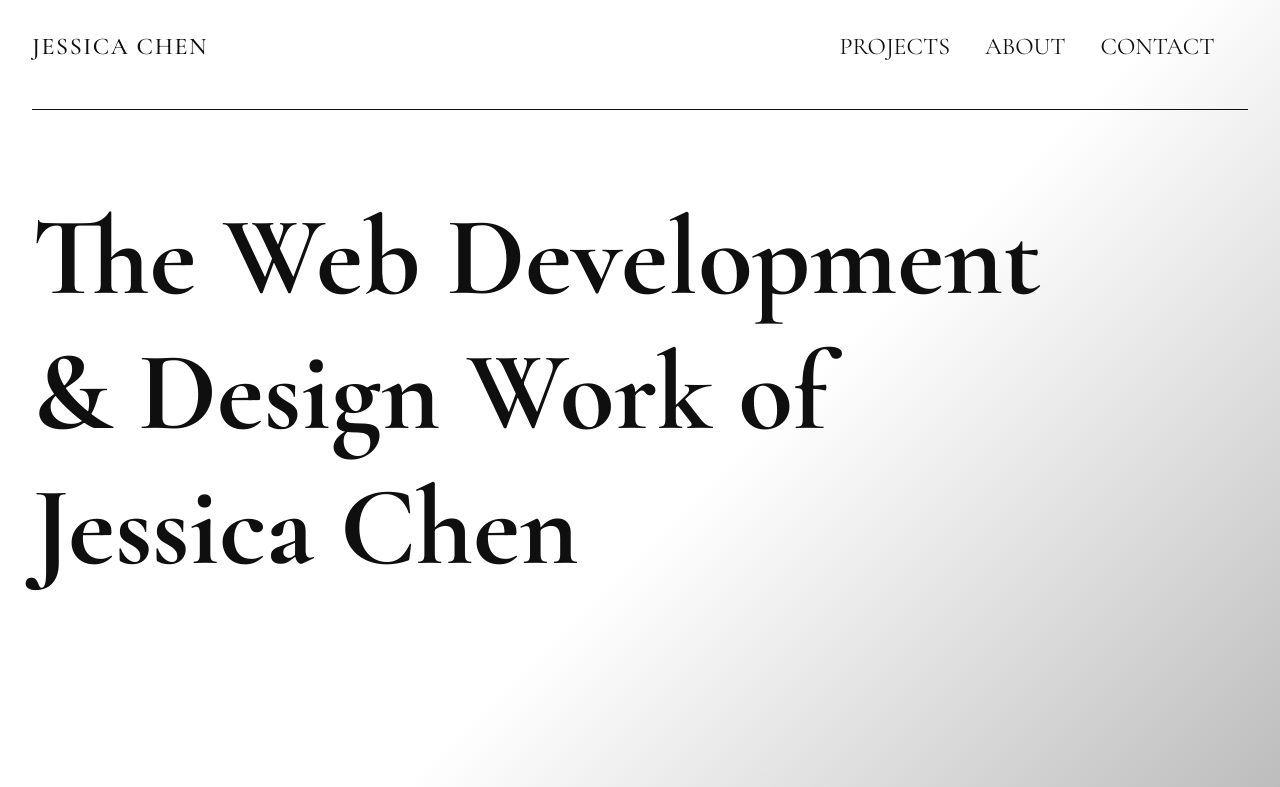
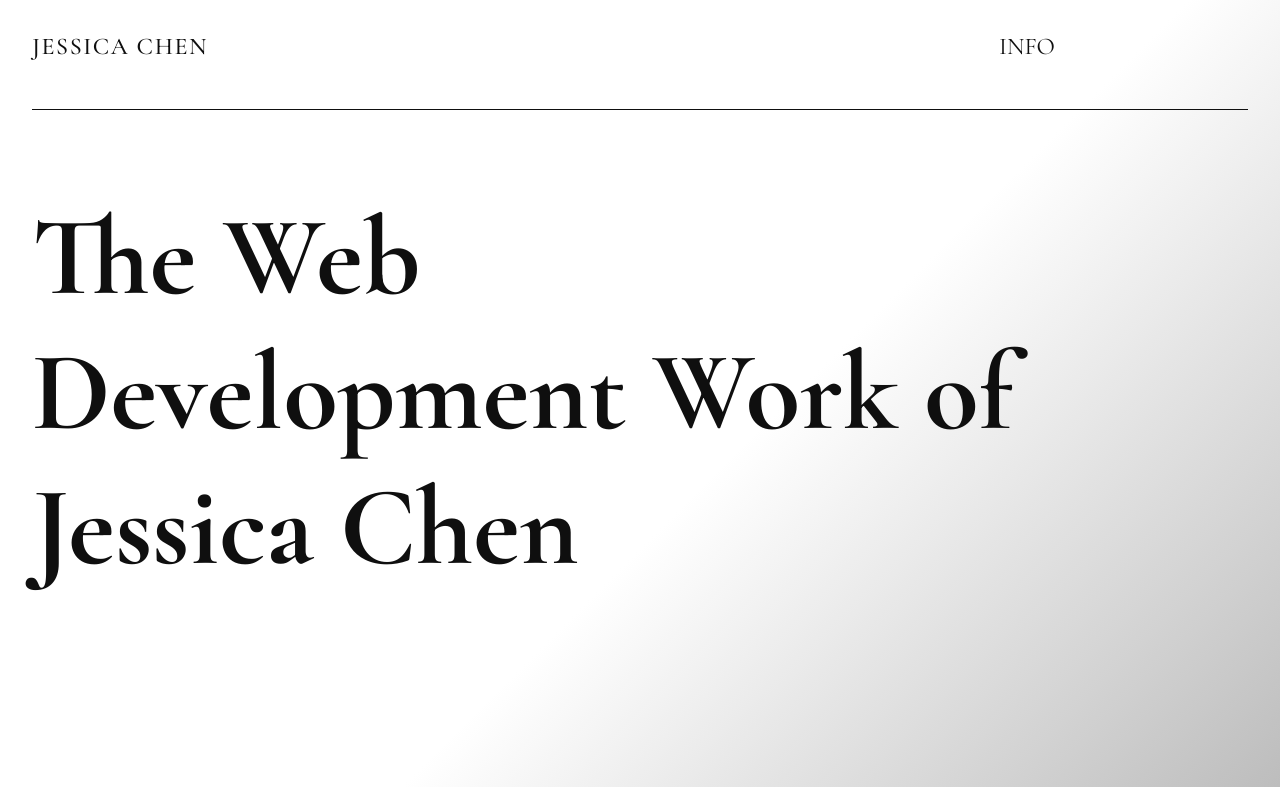
Before and after one commit to jes-che/jessica-chen-portfolio, a plain HTML site: page index.html in a window 1280 px wide. Shown: the top 787 px of the page. Drawn offline with nearby package versions, Linux system fonts and the light colour scheme.

Commit message:
Update the content for the header and hero section

```diff
--- a/index.html
+++ b/index.html
@@ -15,9 +15,10 @@
                 <h1>JESSICA CHEN</h1>
                 <nav class="link">
                     <ul>
-                        <li><a href="#project-grid">PROJECTS</a></li>
+                        <!-- <li><a href="#project-grid">PROJECTS</a></li>
                         <li><a href="#about">ABOUT</a></li>
-                        <li><a href="#contact">CONTACT</a></li>
+                        <li><a href="#contact">CONTACT</a></li> -->
+                        <a href="#about">INFO</a>
                     </ul>
                 </nav>
                 <div class="hamburger">
@@ -33,8 +34,8 @@
             </nav>
             <main>
                 <div class="hero">
-                    <span>The Web Development</span>
-                    <span>& Design Work of</span>
+                    <span>The Web</span>
+                    <span>Development Work of</span>
                     <span>Jessica Chen</span>
                 </div>
                 <section id="project-grid">
```
